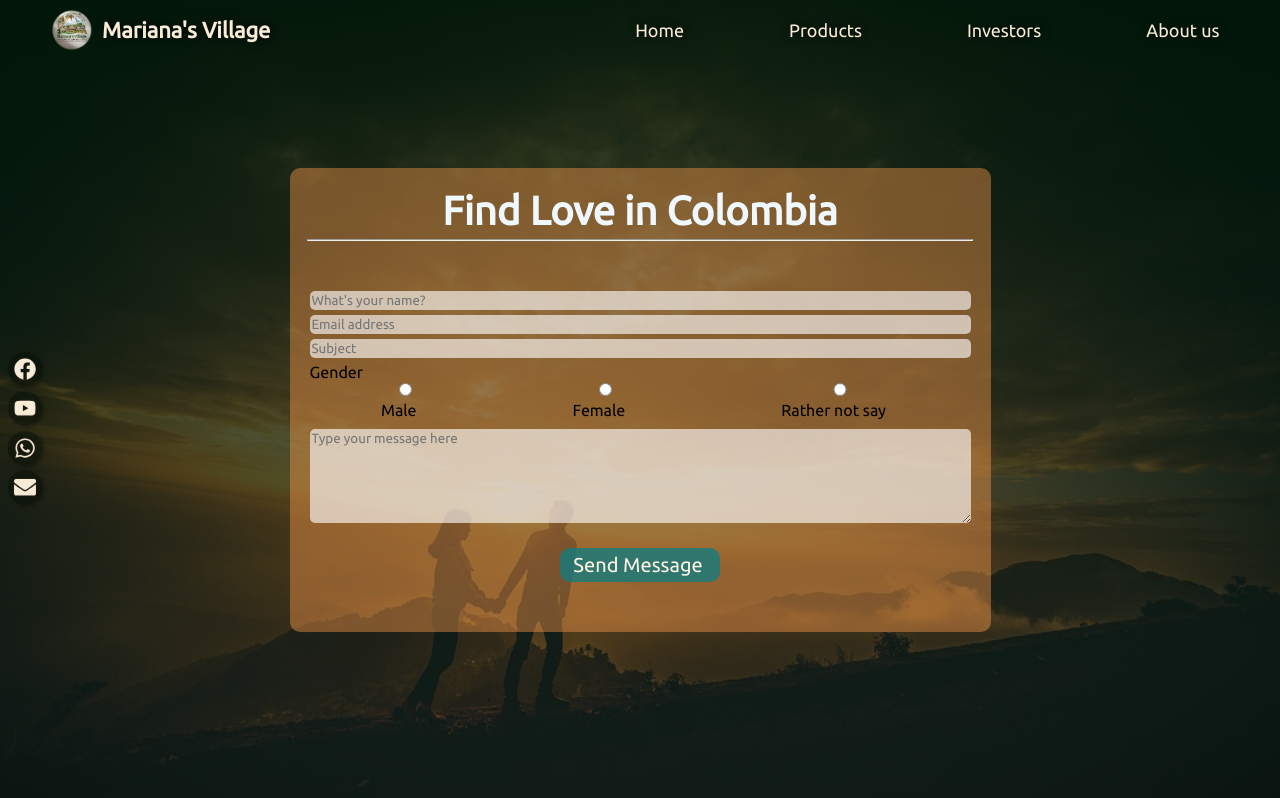
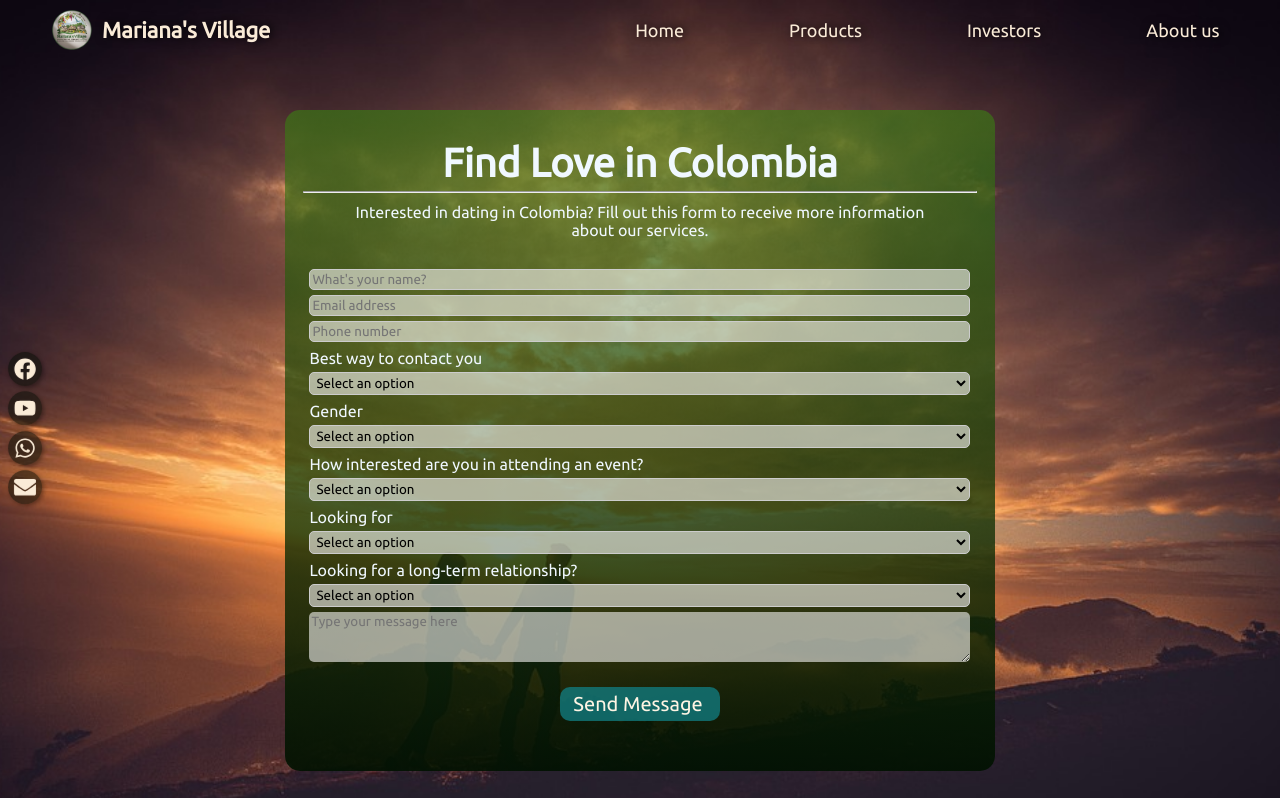
Before and after one commit to Sulkybug/MarianasVillage, a React (Vite) app: page /#/dating in a window 1280 px wide. Shown: the top 798 px of the page. Built offline with nearby package versions, Linux system fonts and the light colour scheme; a web font is replaced by a local one.

Commit message:
form dating fix new inputs and options

```diff
--- a/src/Components/Hero/Hero.css
+++ b/src/Components/Hero/Hero.css
@@ -105,3 +105,9 @@ iframe {
     z-index: -50;
   }
 }
+
+@media only screen and (max-width: 650px) {
+  .heroButton {
+    font-size: 15px;
+  }
+}
--- a/src/Components/Product/Product.tsx
+++ b/src/Components/Product/Product.tsx
@@ -37,7 +37,7 @@ const Product: React.FC = () => {
           </HashLink>
         </div>
         <div className="SectionTwo">
-          <HashLink smooth to="/dating">
+          <HashLink smooth to="/dating/#dating">
             <div className="productBox">
               <h2 className="productDescription">Dating</h2>
               <LazyLoad height={200} offset={100}>
--- a/src/Pages/Dating/DatingPage.css
+++ b/src/Pages/Dating/DatingPage.css
@@ -1,25 +1,25 @@
+@import url("https://fonts.googleapis.com/css2?family=Ubuntu&display=swap");
 #dating {
-  height: 100vh;
+  height: 110vh;
   width: 100vw;
   display: flex;
   align-items: center;
   justify-content: center;
   flex-direction: column;
-  background: linear-gradient(rgba(0, 25, 8, 0.89), rgba(0, 25, 10, 0.548)),
-    url(/img/sunsetDating.jpg);
+  background: url(/img/sunsetDating.jpg);
   background-size: cover;
   background-position: center;
 }
 
 .titleformDating {
-  margin-top: 20px;
+  margin-top: 30px;
   color: aliceblue;
   font-weight: bold;
 }
 
 .formBox {
-  background-color: rgba(253, 156, 76, 0.425);
-  border-radius: 10px;
+  background: linear-gradient(rgba(59, 129, 18, 0.603), rgba(0, 17, 0, 0.9));
+  border-radius: 15px;
   display: flex;
   justify-content: center;
   align-items: center;
@@ -32,7 +32,7 @@ hr {
 }
 
 form {
-  padding: 50px 20px 50px 20px;
+  padding: 30px 20px 50px 20px;
   display: flex;
   justify-content: center;
   align-items: center;
@@ -41,7 +41,7 @@ form {
 
 input {
   margin-bottom: 5px;
-  background-color: rgba(255, 254, 254, 0.63);
+  background-color: rgba(255, 254, 254, 0.575);
   width: 100%;
   border: 1px;
   border-radius: 5px;
@@ -50,11 +50,12 @@ input {
 
 textarea {
   margin-bottom: 25px;
-  background-color: rgba(255, 254, 254, 0.63);
+  background-color: rgba(255, 254, 254, 0.575);
   width: 100%;
   border: 1px;
   border-radius: 5px;
   padding: 2px;
+  height: 50px;
 }
 
 .sendMessage {
@@ -78,36 +79,91 @@ textarea {
 .text-red {
   font-weight: 600;
   width: 100%;
-  color: rgb(59, 17, 10);
+  color: rgb(53, 13, 6);
   margin-bottom: 4px;
+  text-shadow: rgba(229, 255, 0, 0.897) 2px 0px 10px;
 }
 
 legend {
   width: 100%;
+  color: aliceblue;
+  margin: 2px 0px 5px 0px;
 }
 
-.options {
-  display: flex;
-  flex-direction: row;
-  justify-content: space-around;
+.datingFormDescription {
+  color: aliceblue;
+  margin-top: 10px;
+  width: 85%;
+  text-align: center;
+}
+
+input,
+select {
+  margin-bottom: 5px;
+  background-color: rgba(255, 254, 254, 0.575);
   width: 100%;
-  margin-bottom: 10px;
+  border: 1px solid #ccc;
+  border-radius: 5px;
+  padding: 2px;
+}
+
+select {
+  color: #000; /* Default text color */
+}
+
+option:checked {
+  color: #fff;
+  background-color: rgb(59, 17, 10);
+}
+
+select:active,
+select:hover {
+  outline-color: rgb(225, 250, 0);
+  color: rgb(0, 0, 0);
+  font-weight: 550;
+  background-color: rgba(255, 254, 254, 0.849);
 }
 
 @media only screen and (max-width: 650px) {
+  #dating {
+    height: 120vh;
+  }
   form {
     width: 95%;
+    padding: 15px 15px 20px 15px;
   }
 
   .formBox {
-    width: 70%;
+    margin-top: 40px;
+    width: 75%;
+    overflow: auto;
   }
 
   .sendMessage {
-    width: 150px;
+    width: 130px;
+    font-size: 15px;
   }
 
   #dating {
     background-size: cover;
   }
+
+  .titleformDating {
+    font-size: 22px;
+    margin-top: 20px;
+  }
+
+  legend {
+    font-size: 14px;
+  }
+
+  .text-red {
+    font-size: 15px;
+  }
+
+  .datingFormDescription {
+    font-size: 13px;
+    width: 75%;
+    text-align: left;
+  }
 }
--- a/src/Pages/Dating/DatingPage.tsx
+++ b/src/Pages/Dating/DatingPage.tsx
@@ -8,8 +8,12 @@ import { useForm, SubmitHandler } from "react-hook-form";
 type Inputs = {
   name: string;
   email: string;
-  Subject: string;
+  cellphone: string;
+  contactMethod: string;
   gender: string;
+  eventInterest: string;
+  lookingFor: string;
+  relationshipType: string;
   message: string;
 };
 
@@ -61,6 +65,10 @@ const DatingPage: React.FC = () => {
         <div className="formBox">
           <h1 className="titleformDating">Find Love in Colombia</h1>
           <hr />
+          <p className="datingFormDescription">
+            Interested in dating in Colombia? Fill out this form to receive more
+            information about our services.
+          </p>
           <form onSubmit={handleSubmit(onSubmit)}>
             {errors.name && (
               <div className="text-red">{errors.name.message}</div>
@@ -92,62 +100,86 @@ const DatingPage: React.FC = () => {
               id="email"
               placeholder="Email address"
             />
-            {errors.Subject && (
-              <div className="text-red">{errors.Subject.message}</div>
+            {errors.cellphone && (
+              <div className="text-red">{errors.cellphone.message}</div>
             )}
             <input
-              {...register("Subject", { required: "A subject is required" })}
-              type="text"
-              id="Subject"
-              placeholder="Subject"
+              {...register("cellphone", {
+                required: "Phone number is required",
+                pattern: {
+                  value: /^\+?[1-9]\d{6,14}(?:[-\s]?\d{1,4}){0,3}$/,
+                  message: "Invalid phone number",
+                },
+              })}
+              type="tel"
+              id="cellphone"
+              placeholder="Phone number"
             />
+
+            <legend>Best way to contact you</legend>
+            {errors.contactMethod && (
+              <div className="text-red">{errors.contactMethod.message}</div>
+            )}
+            <select
+              {...register("contactMethod", { required: "Select an option" })}
+            >
+              <option value="">Select an option</option>
+              <option value="email">Email</option>
+              <option value="phone">Phone</option>
+            </select>
+
+            <legend>Gender</legend>
             {errors.gender && (
               <div className="text-red">{errors.gender.message}</div>
             )}
-            <legend>Gender</legend>
-            <div className="options">
-              <div>
-                <input
-                  {...register("gender", { required: "Select an option" })}
-                  type="radio"
-                  id="male"
-                  value="male"
-                  name="gender"
-                />
-                <label htmlFor="male">Male</label>
-              </div>
-              <div>
-                <input
-                  {...register("gender", { required: "Select an option" })}
-                  type="radio"
-                  id="female"
-                  value="female"
-                  name="gender"
-                />
-                <label htmlFor="female">Female</label>
-              </div>
-              <div>
-                <input
-                  {...register("gender", { required: "Select an option" })}
-                  type="radio"
-                  id="noAnswer"
-                  value="noAnswer"
-                  name="gender"
-                />
-                <label htmlFor="noAnswer">Rather not say</label>
-              </div>
-            </div>
-            {errors.message && (
-              <div className="text-red">{errors.message.message}</div>
+            <select {...register("gender", { required: "Select an option" })}>
+              <option value="">Select an option</option>
+              <option value="male">Male</option>
+              <option value="female">Female</option>
+              <option value="noAnswer">Rather not say</option>
+            </select>
+
+            <legend>How interested are you in attending an event?</legend>
+            {errors.eventInterest && (
+              <div className="text-red">{errors.eventInterest.message}</div>
             )}
+            <select
+              {...register("eventInterest", { required: "Select an option" })}
+            >
+              <option value="">Select an option</option>
+              <option value="veryInterested">Very interested</option>
+              <option value="somewhatInterested">Somewhat interested</option>
+              <option value="notInterested">Not interested</option>
+            </select>
+
+            <legend>Looking for</legend>
+            {errors.lookingFor && (
+              <div className="text-red">{errors.lookingFor.message}</div>
+            )}
+            <select
+              {...register("lookingFor", { required: "Select an option" })}
+            >
+              <option value="">Select an option</option>
+              <option value="male">Male</option>
+              <option value="female">Female</option>
+            </select>
+
+            <legend>Looking for a long-term relationship?</legend>
+            {errors.relationshipType && (
+              <div className="text-red">{errors.relationshipType.message}</div>
+            )}
+            <select
+              {...register("relationshipType", {
+                required: "Select an option",
+              })}
+            >
+              <option value="">Select an option</option>
+              <option value="yes">Yes</option>
+              <option value="no">No</option>
+              <option value="notSure">Not sure</option>
+            </select>
             <textarea
-              {...register("message", {
-                required: "Write a message please",
-                minLength: {
-                  value: 8,
-                  message: "Message is too short to be sent",
-                },
-              })}
+              {...register("message", {})}
               id="message"
               cols={80}
               rows={6}
```
